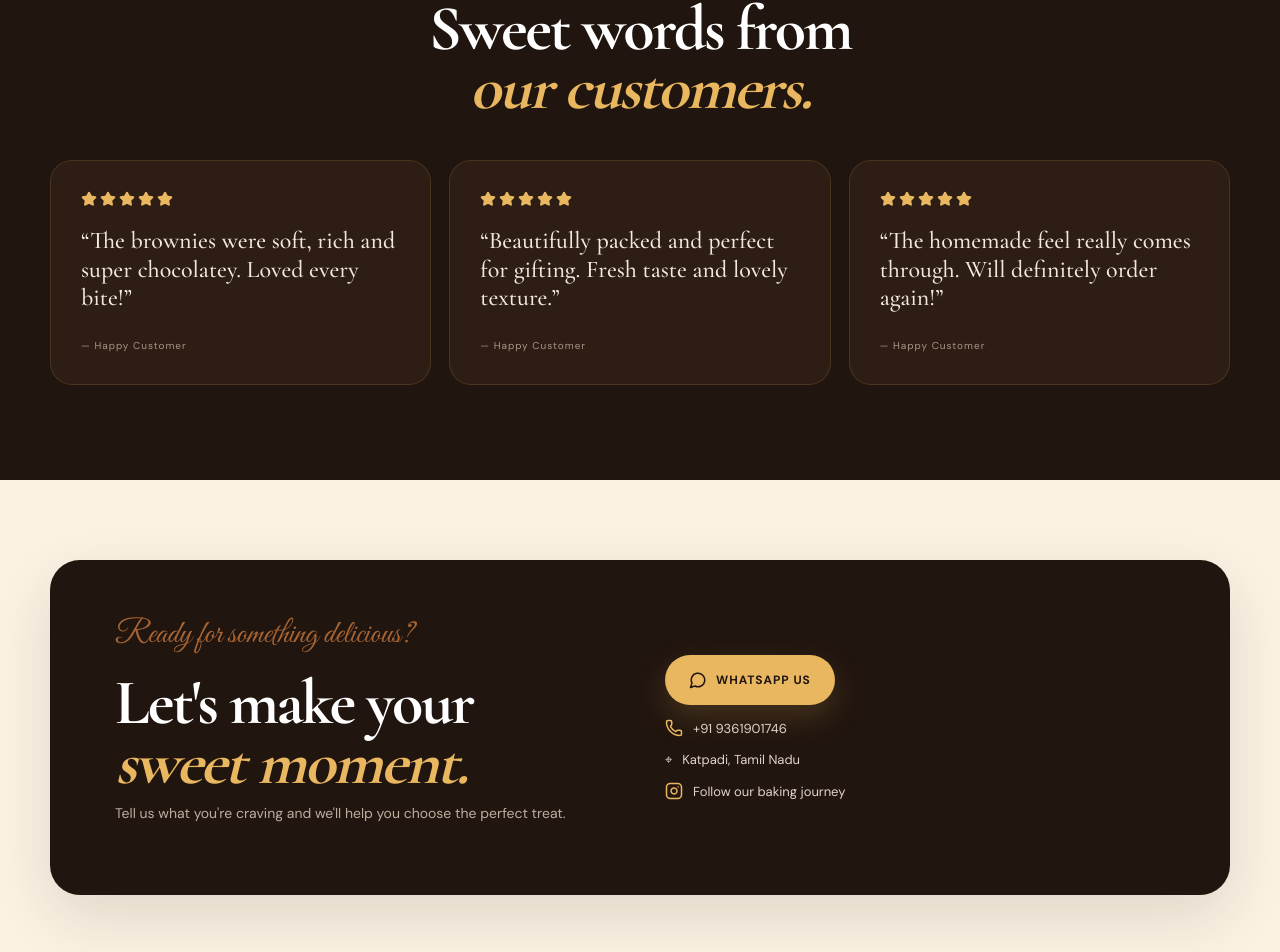
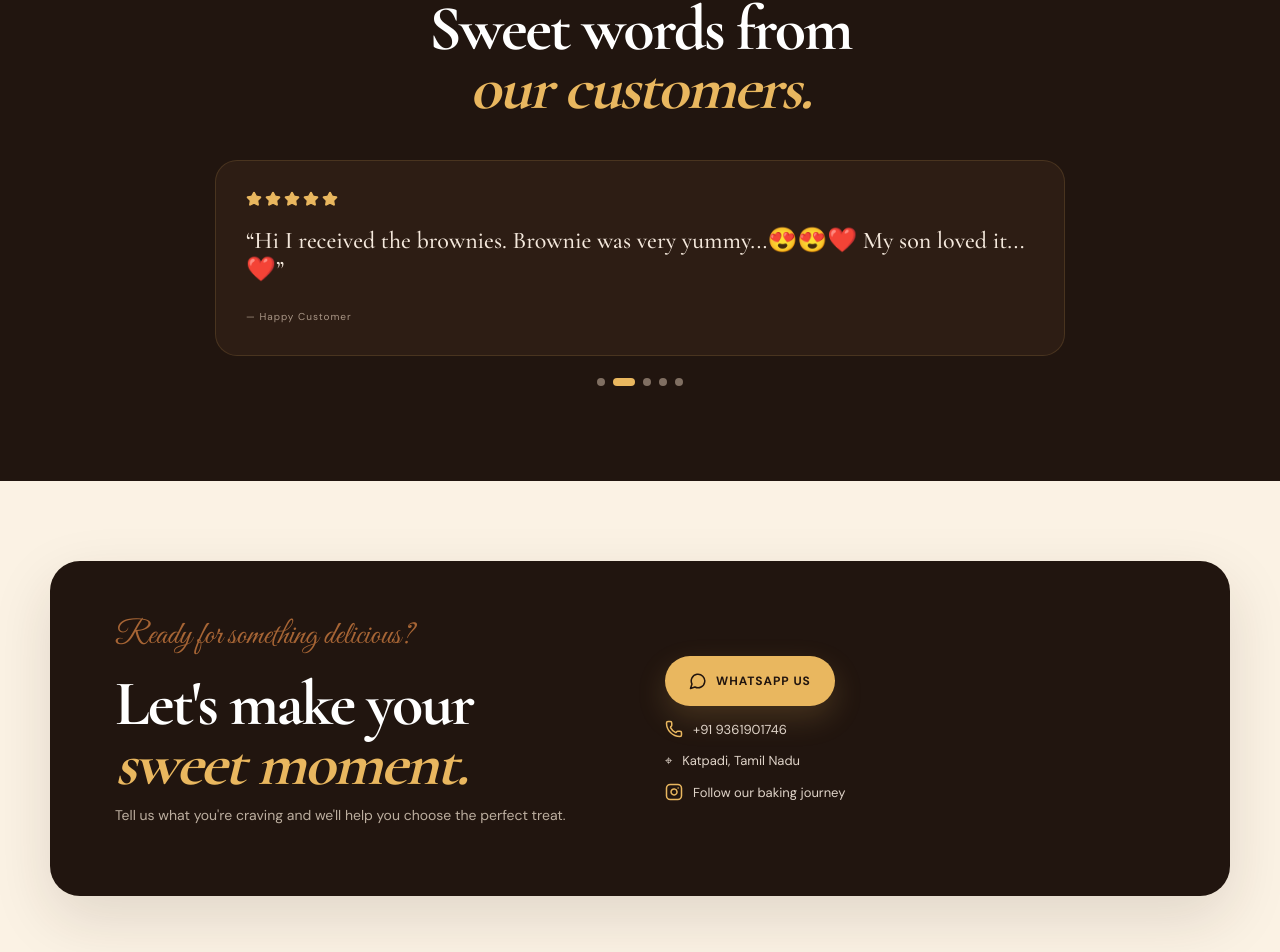
Before and after one commit to freakshymn/cozy-bakery-corner-react, a React (Vite) app: page / in a window 1280 px wide. Shown: the part 4655-5607 px from the top of the page. Built offline with nearby package versions, Linux system fonts and the light colour scheme.

Commit message:
review command change

```diff
--- a/src/App.jsx
+++ b/src/App.jsx
@@ -1,5 +1,4 @@
-import React, { useState } from "react";
-
+import React, { useState, useEffect } from "react";
 import {
 
   ArrowRight, CakeSlice, Check, ChevronDown, Heart, Instagram,
@@ -56,13 +55,31 @@ const categories = [
 
 
 const reviews = [
-
-  { text: "The brownies were soft, rich and super chocolatey. Loved every bite!", name: "Happy Customer", rating: 5 },
-
-  { text: "Beautifully packed and perfect for gifting. Fresh taste and lovely texture.", name: "Happy Customer", rating: 5 },
-
-  { text: "The homemade feel really comes through. Will definitely order again!", name: "Happy Customer", rating: 5 }
-
+  {
+    text: "Absolutely delicious! These brownies have a beautifully crisp, shiny top with a wonderfully dense and gooey center. The rich chocolate flavor is perfectly balanced, delivering a decadent taste in every bite. They are pleasantly sweet without being overpowering, making them incredibly enjoyable. Highly recommended for any chocolate lover!",
+    name: "Happy Customer",
+    rating: 5
+  },
+  {
+    text: "Hi I received the brownies. Brownie was very yummy...😍😍❤️ My son loved it...❤️",
+    name: "Happy Customer",
+    rating: 5
+  },
+  {
+    text: "We ate your brownie. It was so nice. Kids also liked it ❤️ Romba thank u",
+    name: "Happy Customer",
+    rating: 5
+  },
+  {
+    text: "Brownie was good. Slightly put it small very, one piece is full, too big. All good, nice taste ❤️",
+    name: "Happy Customer",
+    rating: 5
+  },
+  {
+    text: "Need another batch of brownies. Kefly likes it more.",
+    name: "Happy Customer",
+    rating: 5
+  }
 ];
 
 
@@ -91,7 +108,15 @@ function App() {
 
   const [selectedCategory, setSelectedCategory] = useState("");
 
+  const [currentReview, setCurrentReview] = useState(0);
 
+useEffect(() => {
+  const reviewTimer = setInterval(() => {
+    setCurrentReview((prev) => (prev + 1) % reviews.length);
+  }, 4000);
+
+  return () => clearInterval(reviewTimer);
+}, []);
 
   const goTo = (id) => {
 
@@ -475,29 +500,32 @@ function App() {
 
             </div>
 
-            <div className="review-grid">
+            <div className="review-slider">
+  <article className="review-card review-slide" key={currentReview}>
 
-              {reviews.map((review, i) => {
+    <div className="review-stars">
+      {Array.from({ length: reviews[currentReview].rating }).map((_, j) => (
+        <Star key={j} size={16} fill="currentColor" />
+      ))}
+    </div>
 
-                const reviewRating = Number(review?.rating) || 0;
+    <p>“{reviews[currentReview].text}”</p>
 
-                return (
+    <span>— {reviews[currentReview].name}</span>
 
-                  <article className="review-card" key={i}>
+  </article>
 
-                    <div className="review-stars">{Array.from({ length: reviewRating }).map((_, j) => <Star key={j} size={16} fill="currentColor"/>)}</div>
-
-                    <p>“{review.text}”</p>
-
-                    <span>— {review.name}</span>
-
-                  </article>
-
-                );
-
-              })}
-
-            </div>
+  <div className="review-dots">
+    {reviews.map((_, index) => (
+      <button
+        key={index}
+        className={index === currentReview ? "active" : ""}
+        onClick={() => setCurrentReview(index)}
+        aria-label={`Go to review ${index + 1}`}
+      />
+    ))}
+  </div>
+</div>
 
           </div>
 
--- a/src/styles.css
+++ b/src/styles.css
@@ -151,6 +151,51 @@ h2{font-size:clamp(44px,5vw,68px);line-height:.93;letter-spacing:-.035em;margin:
 .light h2{color:white}
 .light p{color:#b9aa9c}
 .review-grid{display:grid;grid-template-columns:repeat(3,1fr);gap:18px;margin-top:42px}
+.review-slider {
+  max-width: 850px;
+  margin: 42px auto 0;
+  position: relative;
+  overflow: hidden;
+}
+
+.review-slide {
+  animation: reviewSlide 0.6s ease;
+}
+
+@keyframes reviewSlide {
+  from {
+    opacity: 0;
+    transform: translateX(50px);
+  }
+
+  to {
+    opacity: 1;
+    transform: translateX(0);
+  }
+}
+
+.review-dots {
+  display: flex;
+  justify-content: center;
+  gap: 8px;
+  margin-top: 22px;
+}
+
+.review-dots button {
+  width: 8px;
+  height: 8px;
+  padding: 0;
+  border: 0;
+  border-radius: 50%;
+  background: #806f62;
+  cursor: pointer;
+}
+
+.review-dots button.active {
+  width: 22px;
+  border-radius: 10px;
+  background: var(--gold);
+}
 .review-card{background:#2d1d14;border:1px solid rgba(233,183,95,.15);padding:30px;border-radius:22px}
 .review-stars{display:flex;color:var(--gold);gap:3px}
 .review-card p{font-family:"Cormorant Garamond";font-size:24px;line-height:1.2;margin:20px 0;color:#f4e8dc}
```
